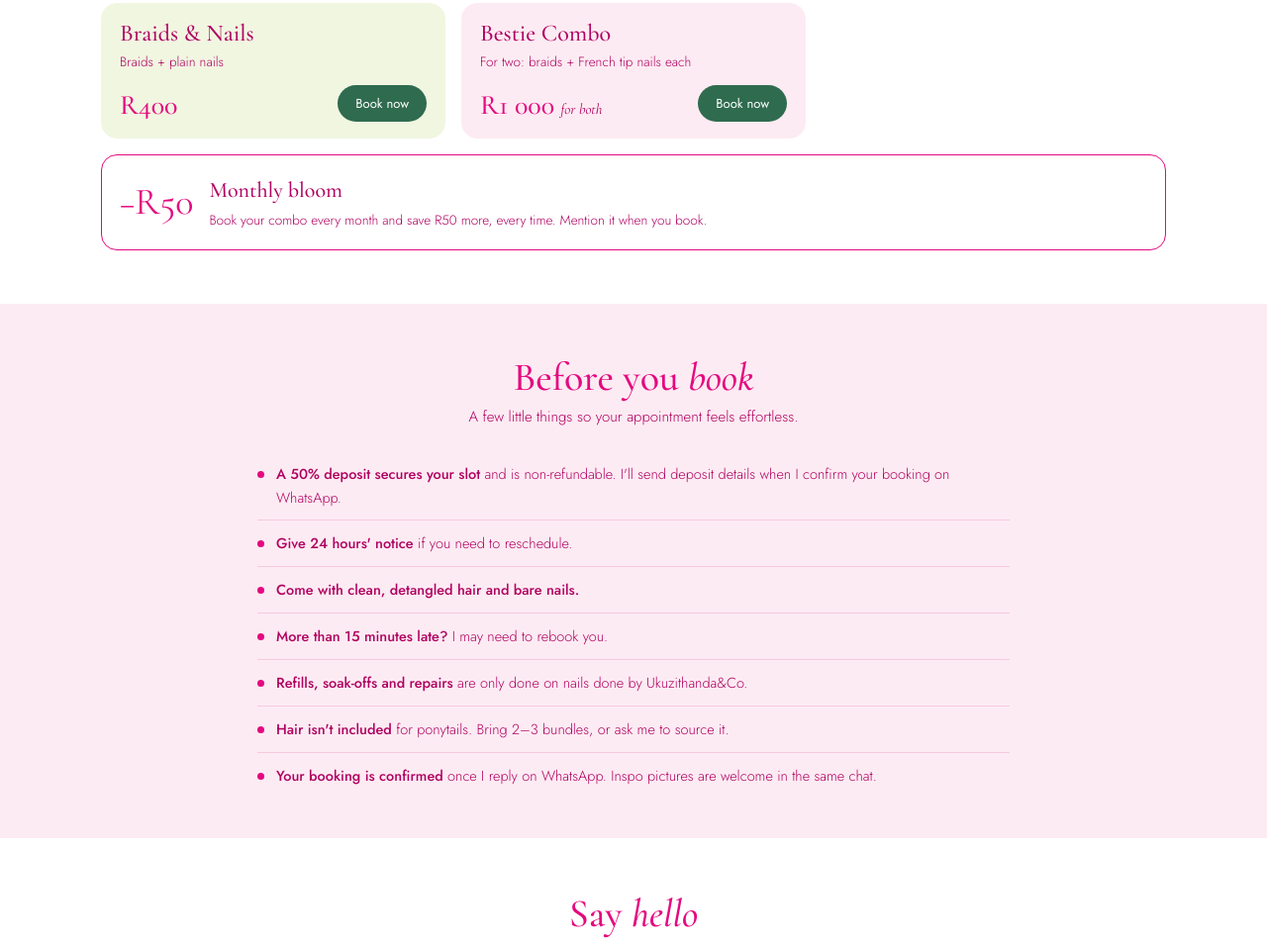
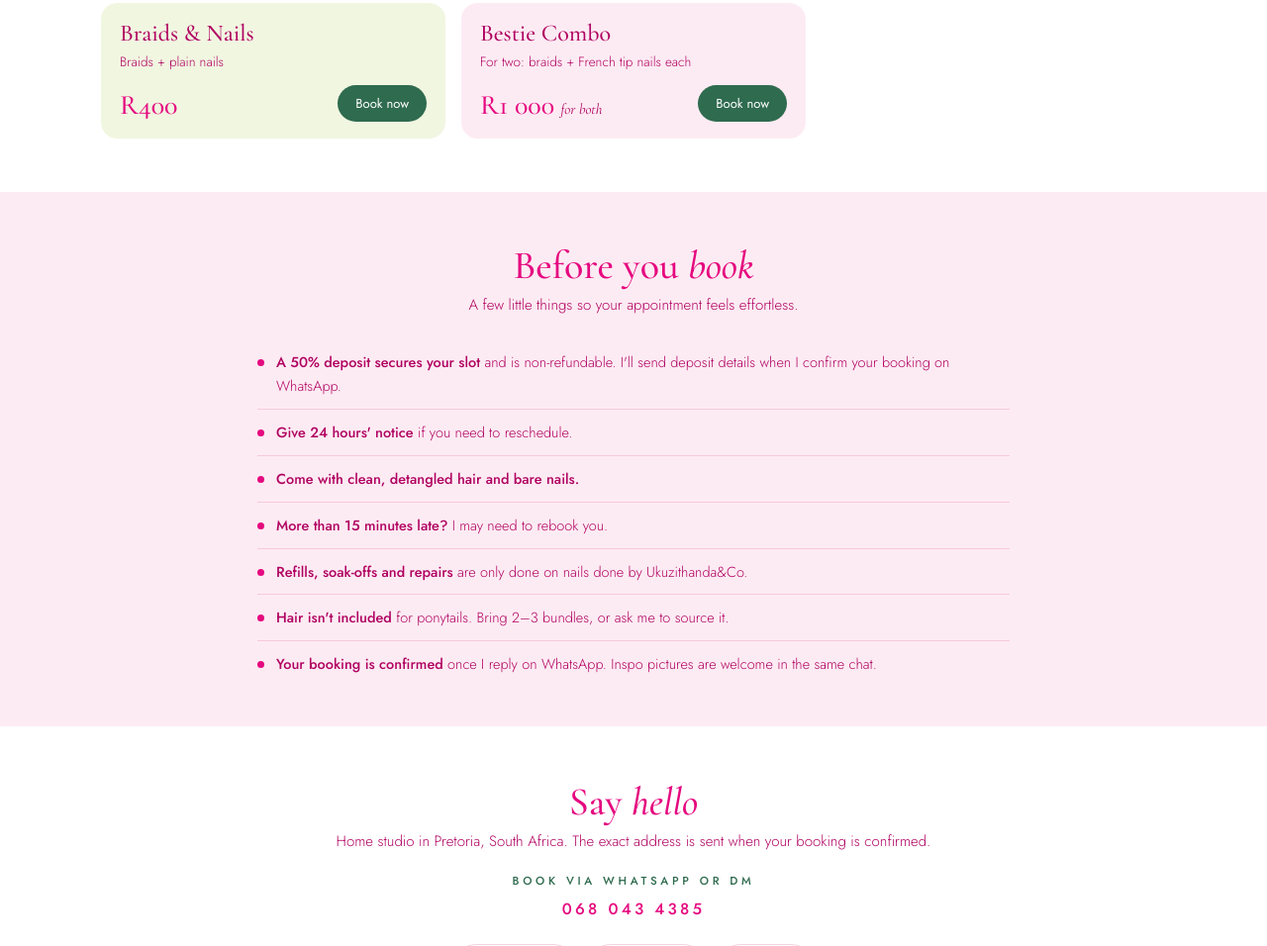
Before and after one commit to ukuzithandaco/ukuzithandaco.github.io, a plain HTML site: page index.html in a window 1280 px wide. Shown: the part 4060-5016 px from the top of the page at 99% size. Drawn offline with nearby package versions, Linux system fonts and the light colour scheme.

Commit message:
Remove Monthly Bloom; combos only
Co-Authored-By: Claude Opus 5.5 <noreply@anthropic.com>
Claude-Session: https://claude.ai/code/session_01RWRP7TuCKmjMBXyfacPQrF

```diff
--- a/index.html
+++ b/index.html
@@ -446,8 +446,7 @@ const SECTIONS = [
      {name:"Nails, Pony, Glam & Toes", desc:"Plain nails + slick ponytail + makeup + plain gel toes", price:750, mins:300, bundle:true, shapes:true, addons:["frenchMani","frenchPedi","length","wash","source"]},
      {name:"Braids & Nails", desc:"Braids + plain nails", price:400, mins:270, bundle:true, shapes:true, addons:["frenchMani"]},
      {name:"Bestie Combo", desc:"For two: braids + French tip nails each", price:1000, per:"for both", mins:480, bundle:true},
-   ]}],
-   monthly:true},
+   ]}]},
 ];
 
 const IMAGES = {
```
